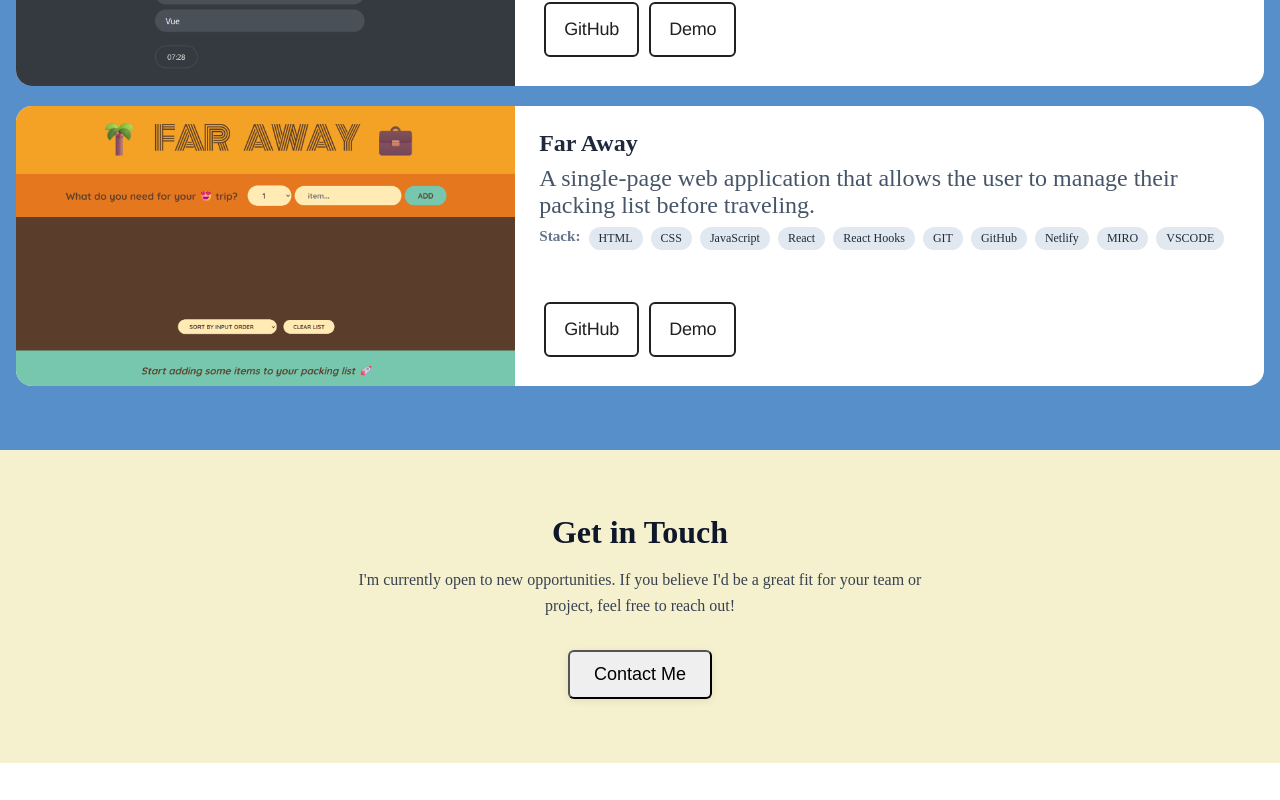
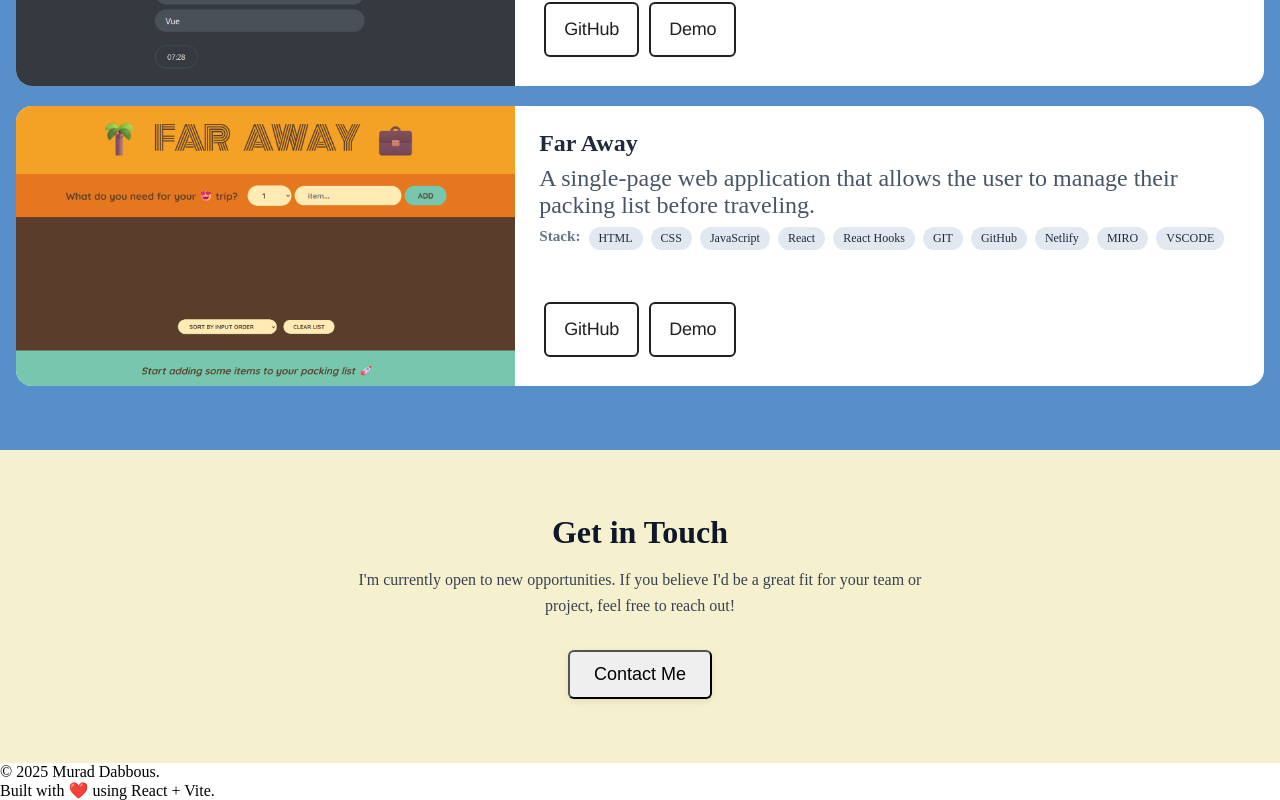
Before and after one commit to murad-shadeh/Portfolio, a React (Vite) app: page / in a window 1280 px wide. Shown: the part 944-1744 px from the top of the page. Before the commit the page ends 1707 px from the top, so only its background shows below. Built offline with nearby package versions, Linux system fonts and the light colour scheme.

Commit message:
docs: Update the README file

```diff
--- a/package.json
+++ b/package.json
@@ -14,6 +14,7 @@
     "react": "^19.1.0",
     "react-bootstrap": "^2.10.10",
     "react-dom": "^19.1.0",
+    "react-icons": "^5.5.0",
     "react-router-dom": "^7.6.2"
   },
   "devDependencies": {
--- a/src/App.jsx
+++ b/src/App.jsx
@@ -5,6 +5,7 @@ import Main from "./components/Main";
 import Hero from "./components/Hero";
 import Projects from "./components/Projects";
 import Contact from "./components/Contact";
+import Footer from "./components/Footer";
 const App = () => {
   return (
     <div className="app">
@@ -13,6 +14,7 @@ const App = () => {
         <Hero />
         <Projects />
         <Contact />
+        <Footer />
         <Routes>
           {/* <Route path="index" element={<App />} />
           <Route path="/about" element={<About />} />
--- /dev/null
+++ b/src/components/Footer.jsx
@@ -0,0 +1,18 @@
+const Footer = () => {
+  return (
+    <footer className="footer">
+      <div className="container text-center">
+        <p className="mb-0">&copy; {new Date().getFullYear()} Murad Dabbous.</p>
+        <p>
+          Built with{" "}
+          <span role="img" aria-label="love">
+            ❤️
+          </span>{" "}
+          using React + Vite.
+        </p>
+      </div>
+    </footer>
+  );
+};
+
+export default Footer;
```
Also changed, not shown: src/components/Footer.css (added), 2 other files (tests, documents, lock files or other folders).
